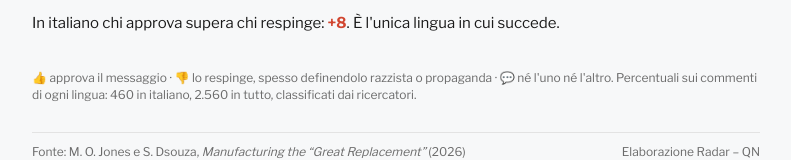
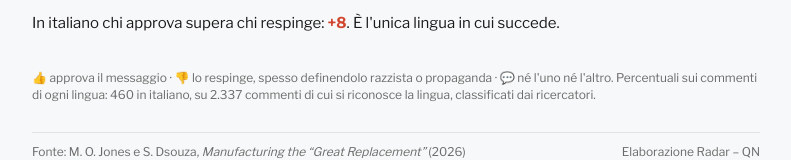
Before and after one commit to caterinamalanetto-star/campagna-qatar, a plain HTML site: page pollici/index.html in a window 1280 px wide. Shown: the part 408-568 px from the top of the page, without its empty margins (244-1035 px from the left). Drawn offline with nearby package versions, Linux system fonts and the light colour scheme.

Commit message:
Pollici: base corretta nella nota
Co-Authored-By: Claude Opus 5.5 <noreply@anthropic.com>
Claude-Session: https://claude.ai/code/session_01RTk8MMpboDYPJF4xBXNr2m

```diff
--- a/pollici/index.html
+++ b/pollici/index.html
@@ -53,7 +53,7 @@
   <div class="grid" id="grid" role="img"></div>
   <p class="verdict" id="verdict"></p>
 
-  <p class="r-note">👍 approva il messaggio · 👎 lo respinge, spesso definendolo razzista o propaganda · 💬 né l'uno né l'altro. Percentuali sui commenti di ogni lingua: 460 in italiano, 2.560 in tutto, classificati dai ricercatori.</p>
+  <p class="r-note">👍 approva il messaggio · 👎 lo respinge, spesso definendolo razzista o propaganda · 💬 né l'uno né l'altro. Percentuali sui commenti di ogni lingua: 460 in italiano, su 2.337 commenti di cui si riconosce la lingua, classificati dai ricercatori.</p>
 
   <footer class="r-foot">
     <span>Fonte: M. O. Jones e S. Dsouza, <i>Manufacturing the “Great Replacement”</i> (2026)</span>
```
